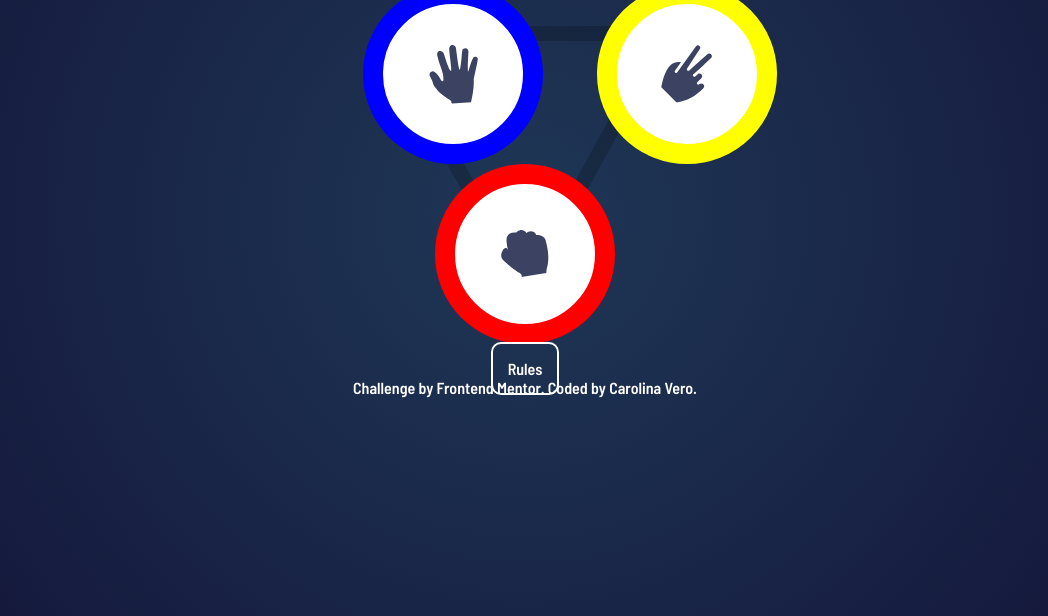
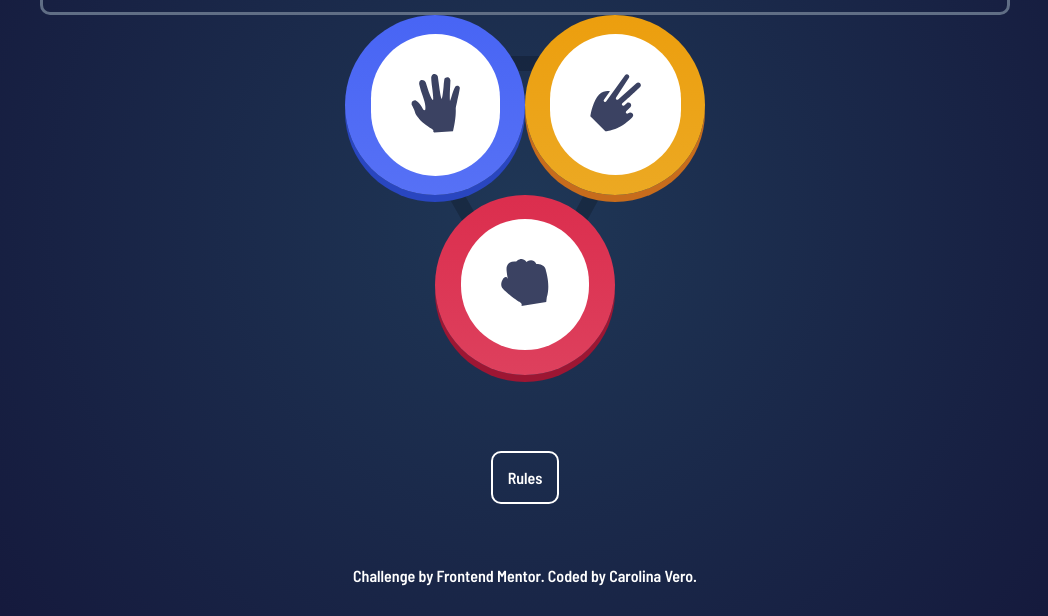
Before and after one commit to carolinavero/rock-paper-scissors, a plain HTML site: page index.html in a window 1280 px wide. Shown: the part 184-800 px from the top of the page, without its empty margins (115-1163 px from the left). Drawn offline with Linux system fonts and the light colour scheme.

Commit message:
css buttons

```diff
--- a/index.html
+++ b/index.html
@@ -31,21 +31,36 @@
 
     <div class="buttons-block">
 
-      <div class="button-block paper">
-        <div class="button-main button-paper">
-          <img src="images/icon-paper.svg" alt="Paper">
+      <div class="paper">
+        <div class="button-main">
+          <div class="button-paper">
+            <img src="images/icon-paper.svg" alt="paper">
+          </div>
         </div>
       </div>
 
-      <div class="button-block scissors">
-        <div class="button-main button-scissors">
-          <img src="images/icon-scissors.svg" alt="Scissors">
+      <div class="button-block">
+
+        <div class="scissors">
+          <div class="button-main">
+            <div class="button-scissors">
+              <img src="images/icon-scissors.svg" alt="scissors">
+            </div>
+          </div>
         </div>
+
+
       </div>
 
-      <div class="button-block rock">
-        <div class="button-main button-rock">
-          <img src="images/icon-rock.svg" alt="Rock">
+    </div>
+
+    <div class="buttons-block">
+
+      <div class="rock">
+        <div class="button-main">
+          <div class="button-rock">
+            <img src="images/icon-rock.svg" alt="Rock">
+          </div>
         </div>
       </div>
 
@@ -69,11 +84,10 @@
   </div>
 
 
-  <section>
-    <div>
+  <section class="rules-block">
       <a class="button rules">Rules</a>
-    </div>
   </section>
+
   <div class="attribution">
     Challenge by <a href="https://www.frontendmentor.io?ref=challenge" target="_blank">Frontend Mentor</a>.
     Coded by <a href="https://github.com/carolinavero">Carolina Vero</a>.
--- a/style.css
+++ b/style.css
@@ -9,7 +9,7 @@
 :root {
     --scissorsGradient: hsl(39, 89%, 49%) to hsl(40, 84%, 53%);
     --paperGradient: hsl(230, 89%, 62%) to hsl(230, 89%, 65%);
-    --rockGradient: hsl(349, 71%, 52%) to hsl(349, 70%, 56%);
+    --rockGradient: linear-gradient(hsl(349, 71%, 52%) to hsl(349, 70%, 56%));
     --lizardGradient: hsl(261, 73%, 60%) to hsl(261, 72%, 63%);
     --cyan: hsl(189, 59%, 53%) to hsl(189, 58%, 57%);
 
@@ -35,7 +35,7 @@ body {
 
     display: flex;
     flex-direction: column;
-    justify-content: flex-start;
+    justify-content: space-around;
     align-items: center;
 }
 
@@ -67,6 +67,10 @@ body {
 .score h2 {
     font-size: 3rem;
 }
+.rules-block {
+   display: flex;
+   align-items: flex-end;
+}
 .rules {
     border: 2px solid #fff;
     border-radius: 10px;
@@ -85,33 +89,24 @@ body {
 
 }
 .buttons-block {
-    display: grid;
-    grid-template-columns: 1fr 1fr 1fr;
+    display: flex;
     width: 100%;
-    grid-template-areas: "paper paper paper scissors scissors scissors " "rock rock rock rock rock rock";
+    align-items: center;
+    justify-content: center;
+
 }
 .button-block {
     align-items: center;
 }
 .paper {
-    grid-area: paper;
-    grid-column-start: 2;
     text-align: center;
-
 }
 .scissors {
-    grid-area: scissors;
-    grid-column-start: 2;
     text-align: center;
     justify-self: center;
-
 }
 .rock {
-    grid-area: rock;
-    grid-column-start: 1;
     text-align: center;
-    justify-self: center;
-
 }
 .button-main {
     background-color: #fff;
@@ -119,20 +114,46 @@ body {
     padding: 20px;
     width: 180px;
     height: 180px;
-    border: 20px solid transparent;
     display: flex;
     align-items: center;
     justify-content: center;
     text-align: center;
+    /* box-shadow: 0px 7px 0px pink; */
 }
-.button-main.button-paper {
-    border-color: blue;
+
+/* #b9bed2 */
+
+.paper .button-main {
+    background: linear-gradient(hsl(230, 89%, 62%), hsl(230, 89%, 65%));
+    box-shadow: 0px 7px 0px  #2946c0;
 }
-.button-main.button-scissors {
-    border-color: yellow;
+
+.paper .button-main .button-paper  {
+    background-color: #fff;
+    padding: 40px;
+    border-radius: 100px;
 }
-.button-main.button-rock {
-    border-color: red;
+
+.scissors .button-main {
+    background: linear-gradient(hsl(39, 89%, 49%), hsl(40, 84%, 53%));
+    box-shadow: 0px 7px 0px  #c76c1c;
+}
+
+.scissors .button-main .button-scissors  {
+    background-color: #fff;
+    padding: 40px;
+    border-radius: 100px;
+}
+
+.rock .button-main {
+    background: linear-gradient(hsl(349, 71%, 52%), hsl(349, 70%, 56%));
+    box-shadow: 0px 7px 0px  #9d1633;
+}
+
+.rock .button-main .button-rock  {
+    background-color: #fff;
+    padding: 40px;
+    border-radius: 100px;
 }
 
 .attribution {
```
